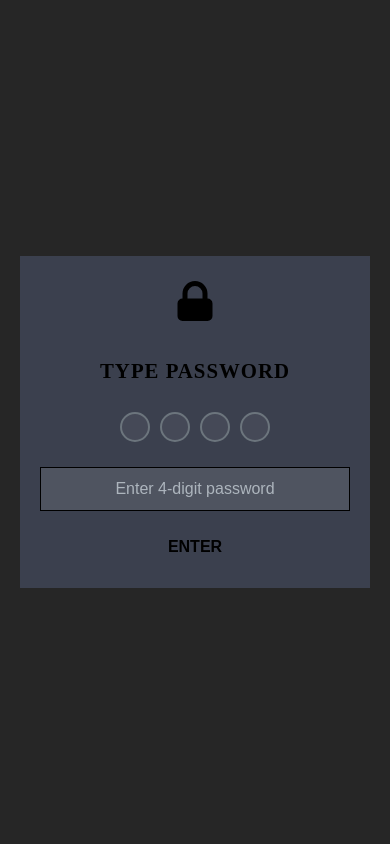
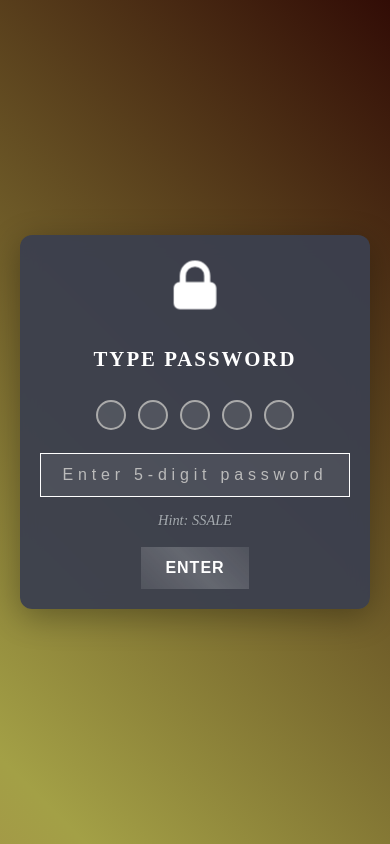
Before and after one commit to Shahinshaji239/shoppersshop, a React (Create React App) app: page / in a window 390 px wide. Built offline with nearby package versions, Linux system fonts and the light colour scheme.

Commit message:
responsive changes

```diff
--- a/src/App.css
+++ b/src/App.css
@@ -53,7 +53,18 @@ body {
 .login-screen {
   position: fixed;
   inset: 0;
-  background-color: rgba(0, 0, 0, 0.85);
+  background: linear-gradient(
+    45deg,
+    #cf3939,
+    #a54e4e,
+    #a3a046,
+    #290101,
+    #af1010
+  );
+
+
+  background-size: 400% 400%;
+  animation: gradientBG 15s ease infinite, fadeIn 0.5s ease-out;
   display: flex;
   align-items: center;
   justify-content: center;
@@ -61,112 +72,186 @@ body {
   padding: 20px;
 }
 
+@keyframes gradientBG {
+  0% {
+    background-position: 0% 50%;
+  }
+  50% {
+    background-position: 100% 50%;
+  }
+  100% {
+    background-position: 0% 50%;
+  }
+}
+
 .login-dialog {
-  background-color: #3b404e;
+  background: rgba(59, 64, 78, 0.95);
   padding: 30px 40px;
-  border-radius: var(--border-radius);
-  box-shadow: var(--box-shadow);
+  border-radius: 12px;
+  box-shadow: 0 8px 32px rgba(0, 0, 0, 0.3);
   text-align: center;
   width: 100%;
   max-width: 400px;
   border-top: 4px solid var(--primary-color);
+  animation: slideUp 0.5s ease-out;
+  backdrop-filter: blur(10px);
+  transform-style: preserve-3d;
+  perspective: 1000px;
+  position: relative;
+  overflow: hidden;
+}
+
+.login-dialog::before {
+  content: '';
+  position: absolute;
+  top: -50%;
+  left: -50%;
+  width: 200%;
+  height: 200%;
+  background: linear-gradient(
+    45deg,
+    transparent,
+    rgba(255, 255, 255, 0.03),
+    transparent
+  );
+  transform: rotate(45deg);
+  animation: shine 3s infinite;
+}
+
+@keyframes shine {
+  0% {
+    transform: translateX(-100%) rotate(45deg);
+  }
+  100% {
+    transform: translateX(100%) rotate(45deg);
+  }
 }
 
 .login-dialog__icon-container {
   margin-bottom: 20px;
+  animation: pulse 2.5s infinite ease-in-out;
 }
 
 .login-dialog__icon {
-  width: 50px;
-  height: 50px;
-  color: var(--secondary-color);
+  width: 60px;
+  height: 60px;
+  filter: drop-shadow(0 0 10px var(--secondary-color));
+  color: #fff;
 }
 
 .login-dialog__title {
-  color: var(--text-color-light);
-  font-size: 1.8em;
+  font-family: 'Cinzel Decorative', serif;
+  font-size: 1.9em;
+  color: #fff;
+  letter-spacing: 2px;
   margin-bottom: 25px;
-  letter-spacing: 1px;
 }
 
 .login-dialog__password-dots {
   display: flex;
   justify-content: center;
-  gap: 10px;
+  gap: 12px;
   margin-bottom: 25px;
 }
 
 .login-dialog__dot {
-  width: 35px;
-  height: 35px;
-  border: 2px solid #6c757d;
+  width: 36px;
+  height: 36px;
+  border: 2px solid #aaa;
   border-radius: 50%;
+  background-color: rgba(255, 255, 255, 0.1);
+  color: var(--secondary-color);
   display: flex;
   align-items: center;
   justify-content: center;
-  font-size: 1.5em;
-  color: var(--secondary-color);
-  background-color: rgba(255, 255, 255, 0.05);
-  transition: background-color 0.2s, border-color 0.2s;
+  font-size: 1.4em;
+  transition: all 0.3s ease;
 }
 
 .login-dialog__dot.filled {
   background-color: var(--secondary-color);
-  border-color: var(--secondary-color);
   color: var(--dark-bg);
+  box-shadow: 0 0 15px rgba(241, 196, 15, 0.6);
+  transform: scale(1.1);
 }
 
 .login-dialog__input {
   width: 100%;
-  padding: 12px 15px;
-  margin-bottom: 15px;
-  background-color: rgba(255, 255, 255, 0.1);
-  border: 1px solid #6c757d;
+  padding: 12px;
+  font-size: 1em;
+  background: rgba(255, 255, 255, 0.08);
+  border: 1px solid rgba(255, 255, 255, 0.2);
   border-radius: var(--border-radius);
-  color: var(--text-color-light);
-  font-size: 1.1em;
+  color: #fff;
   text-align: center;
   letter-spacing: 0.3em;
+  margin-bottom: 20px;
+  transition: all 0.3s ease;
 }
 
 .login-dialog__input::placeholder {
-  color: #adb5bd;
-  letter-spacing: normal;
+  color: #bbb;
 }
 
 .login-dialog__input:focus {
   outline: none;
   border-color: var(--secondary-color);
-  box-shadow: 0 0 0 3px rgba(var(--secondary-color), 0.3);
-}
-
-.login-dialog__error {
-  color: #e74c3c;
-  margin-top: -10px;
-  margin-bottom: 15px;
-  font-size: 0.9em;
+  box-shadow: 0 0 8px var(--secondary-color);
+  transform: translateY(-2px);
 }
 
 .login-dialog__button {
-  width: 100%;
-  padding: 12px 20px;
-  background-color: var(--secondary-color);
-  color: var(--dark-bg);
+  padding: 12px 24px;
+  background: linear-gradient(135deg, var(--secondary-color), #f39c12);
+  color: #fff;
   border: none;
   border-radius: var(--border-radius);
-  font-size: 1.1em;
   font-weight: bold;
+  font-size: 1em;
+  letter-spacing: 1px;
   cursor: pointer;
-  transition: background-color 0.2s ease, transform 0.1s ease;
-  text-transform: uppercase;
+  position: relative;
+  overflow: hidden;
+  transition: all 0.3s ease;
 }
 
 .login-dialog__button:hover {
-  background-color: #d4ac0d;
+  box-shadow: 0 6px 20px rgba(241, 196, 15, 0.4);
+  transform: translateY(-2px);
 }
 
 .login-dialog__button:active {
-  transform: scale(0.98);
+  transform: translateY(1px);
+}
+
+.login-dialog__button::after {
+  content: '';
+  position: absolute;
+  top: -50%;
+  left: -50%;
+  width: 200%;
+  height: 200%;
+  background: linear-gradient(45deg, transparent, rgba(255, 255, 255, 0.2), transparent);
+  transition: 0.5s;
+}
+
+.login-dialog__button:hover::after {
+  left: 100%;
+}
+
+@keyframes fadeIn {
+  from { opacity: 0; }
+  to { opacity: 1; }
+}
+
+@keyframes slideUp {
+  from { opacity: 0; transform: translateY(30px); }
+  to { opacity: 1; transform: translateY(0); }
+}
+
+@keyframes pulse {
+  0%, 100% { transform: scale(1); }
+  50% { transform: scale(1.05); }
 }
 
 /* --- Cover Pages Specific --- */
@@ -213,7 +298,7 @@ body {
 
 .nav-button {
   background-color: var(--primary-color);
-  color: var(--text-color-light);
+  color: #bbb;
   border: none;
   padding: 10px 20px;
   border-radius: var(--border-radius);
@@ -236,7 +321,7 @@ body {
 .page-indicator {
   font-size: 1em;
   font-weight: 500;
-  color: var(--light-bg);
+  color: #bbb;
 }
 
 .mobile-tip {
@@ -294,6 +379,9 @@ body {
   object-position: center; /* Center the image */
   display: block;
   border-radius: 0; /* Remove if you want clean edge-to-edge look */
+  transform: translateZ(0);
+  will-change: transform;
+  backface-visibility: hidden;
 }
 
 .page__text-content {
@@ -323,12 +411,14 @@ body {
 /* --- Final Popup --- */
 .popup-overlay {
   position: fixed;
-  top: 0; left: 0; right: 0; bottom: 0;
-  background: rgba(0,0,0,0.5);
+  inset: 0;
+  background: rgba(0, 0, 0, 0.8);
   display: flex;
   align-items: center;
   justify-content: center;
   z-index: 9999;
+  animation: fadeIn 0.3s ease-out;
+  padding: 20px;
 }
 
 .popup-dialog {
@@ -337,8 +427,13 @@ body {
   padding: 2rem;
   max-width: 90vw;
   width: 400px;
-  box-shadow: 0 8px 32px rgba(0,0,0,0.2);
+  box-shadow: 0 8px 32px rgba(0, 0, 0, 0.2);
   text-align: center;
+  animation: slideUp 0.3s ease-out;
+  position: relative;
+  z-index: 10000;
+  transform: translateZ(0);
+  will-change: transform;
 }
 
 .popup-dialog__title {
@@ -405,6 +500,14 @@ body {
   background-color: #95a5a6;
 }
 
+.login-dialog__hint {
+  color: #bdc3c7;
+  font-size: 0.9em;
+  margin: -10px 0 15px 0;
+  font-style: italic;
+  opacity: 0.8;
+  text-shadow: 0 1px 2px rgba(0, 0, 0, 0.2);
+}
 
 /* --- Responsive Styles --- */
 @media (max-width: 768px) {
@@ -512,3 +615,31 @@ body {
     padding: 1rem;
   }
 }
+
+/* Loading Screen */
+.loading-screen {
+  position: fixed;
+  inset: 0;
+  background: linear-gradient(45deg, #2c3e50, #34495e);
+  display: flex;
+  flex-direction: column;
+  align-items: center;
+  justify-content: center;
+  color: white;
+  z-index: 9999;
+}
+
+.loading-spinner {
+  width: 50px;
+  height: 50px;
+  border: 5px solid #f3f3f3;
+  border-top: 5px solid var(--secondary-color);
+  border-radius: 50%;
+  animation: spin 1s linear infinite;
+  margin-bottom: 20px;
+}
+
+@keyframes spin {
+  0% { transform: rotate(0deg); }
+  100% { transform: rotate(360deg); }
+}
--- a/src/App.js
+++ b/src/App.js
@@ -9,7 +9,7 @@ const LoginScreen = ({ onLogin }) => {
   const [isShaking, setIsShaking] = useState(false);
 
   const handleSubmit = () => {
-    if (password === "5212") {
+    if (password.toLowerCase() === "ssale") {
       onLogin();
     } else {
       setError("Incorrect password. Try again.");
@@ -35,7 +35,7 @@ const LoginScreen = ({ onLogin }) => {
         </div>
         <h2 className="login-dialog__title">TYPE PASSWORD</h2>
         <div className="login-dialog__password-dots">
-          {[0, 1, 2, 3].map((index) => (
+          {[0, 1, 2, 3, 4].map((index) => (
             <div
               key={index}
               className={`login-dialog__dot ${password[index] ? "filled" : ""}`}
@@ -48,16 +48,17 @@ const LoginScreen = ({ onLogin }) => {
           type="password"
           value={password}
           onChange={(e) => {
-            setPassword(e.target.value.slice(0, 4));
+            setPassword(e.target.value.slice(0, 5));
             setError("");
           }}
           onKeyPress={handleKeyPress}
           className="login-dialog__input"
-          placeholder="Enter 4-digit password"
-          maxLength="4"
+          placeholder="Enter 5-digit password"
+          maxLength="5"
           autoFocus
-          aria-label="4-digit password input"
+          aria-label="5-digit password input"
         />
+        <p className="login-dialog__hint">Hint: SSALE</p>
         {error && (
           <p className="login-dialog__error">{error}</p>
         )}
@@ -148,6 +149,7 @@ export default function Index() {
   const [isMobile, setIsMobile] = useState(false);
   const [currentPage, setCurrentPage] = useState(0);
   const [isBookOpen, setIsBookOpen] = useState(false);
+  const [imagesLoaded, setImagesLoaded] = useState(false);
   const flipBookRef = useRef();
 
   useEffect(() => {
@@ -173,6 +175,30 @@ export default function Index() {
     };
   }, [isMobile]);
 
+  // Preload images
+  useEffect(() => {
+    const preloadImages = async () => {
+      const imagePromises = pages.map((src) => {
+        return new Promise((resolve, reject) => {
+          const img = new Image();
+          img.src = src;
+          img.onload = resolve;
+          img.onerror = reject;
+        });
+      });
+
+      try {
+        await Promise.all(imagePromises);
+        setImagesLoaded(true);
+        console.log('All images loaded successfully');
+      } catch (error) {
+        console.error('Error loading images:', error);
+      }
+    };
+
+    preloadImages();
+  }, []);
+
   const pages = [
     "https://ik.imagekit.io/td5ykows9/flipbook/EOSS-Dossier-Flipbook%20-%20Page_2.jpg?updatedAt=1748805643144",
     "https://ik.imagekit.io/td5ykows9/flipbook/EOSS-Dossier-Flipbook%20-%20Page_3.jpg?updatedAt=1748805657984",
@@ -187,6 +213,7 @@ export default function Index() {
   ];
 
   const totalBookPages = pages.length + 1;
+  console.log('Total book pages:', totalBookPages);
 
   const handleSuccessfulLogin = () => {
     console.log("DEBUG: Login successful. Setting book to initial closed state.");
@@ -206,14 +233,23 @@ export default function Index() {
   };
 
   const handleFlip = (e) => {
-    setCurrentPage(e.data);
-    if (e.data > 0 && !isBookOpen) {
+    const newPage = e.data;
+    setCurrentPage(newPage);
+
+    if (newPage > 0 && !isBookOpen) {
       setIsBookOpen(true);
     }
-    if (e.data === totalBookPages - 1) {
-      setTimeout(() => setShowFinalPopup(true), 500);
+
+    // Show modal after back cover
+   // Trigger modal when last visible page (back cover) is reached
+  if (newPage >= totalBookPages - 2) {
+    // Only show once
+    if (!showFinalPopup) {
+      console.log('Reached back cover, showing modal');
+      setTimeout(() => setShowFinalPopup(true), 500); // Shorter delay for better UX
     }
-  };
+  }
+};
 
   const handleOpenBook = () => {
     if (!isBookOpen && flipBookRef.current && flipBookRef.current.pageFlip()) {
@@ -227,6 +263,15 @@ export default function Index() {
 
   if (!isLoggedIn) {
     return <LoginScreen onLogin={handleSuccessfulLogin} />;
+  }
+
+  if (!imagesLoaded) {
+    return (
+      <div className="loading-screen">
+        <div className="loading-spinner"></div>
+        <p>Loading your exclusive content...</p>
+      </div>
+    );
   }
 
   console.log(`DEBUG: App render. isMobile: ${isMobile}, isBookOpen: ${isBookOpen}, currentPage: ${currentPage}`);
```
